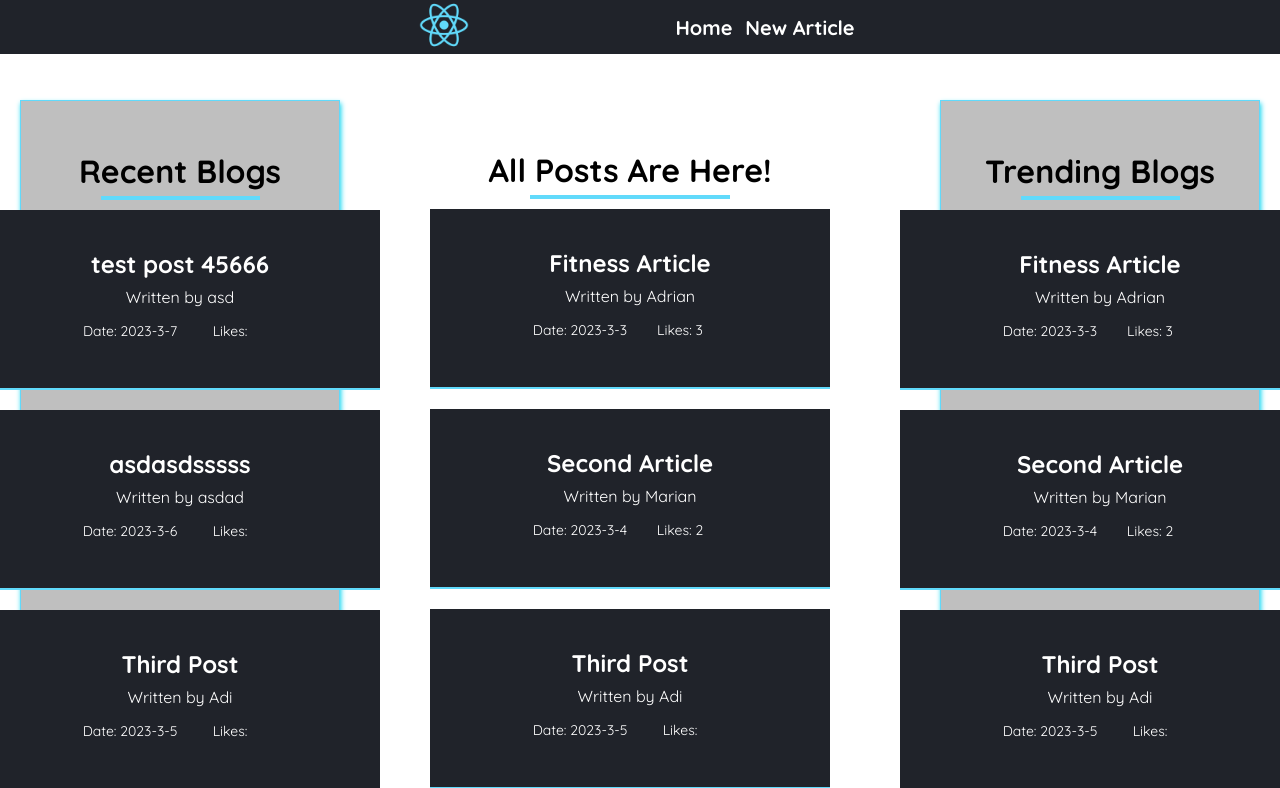
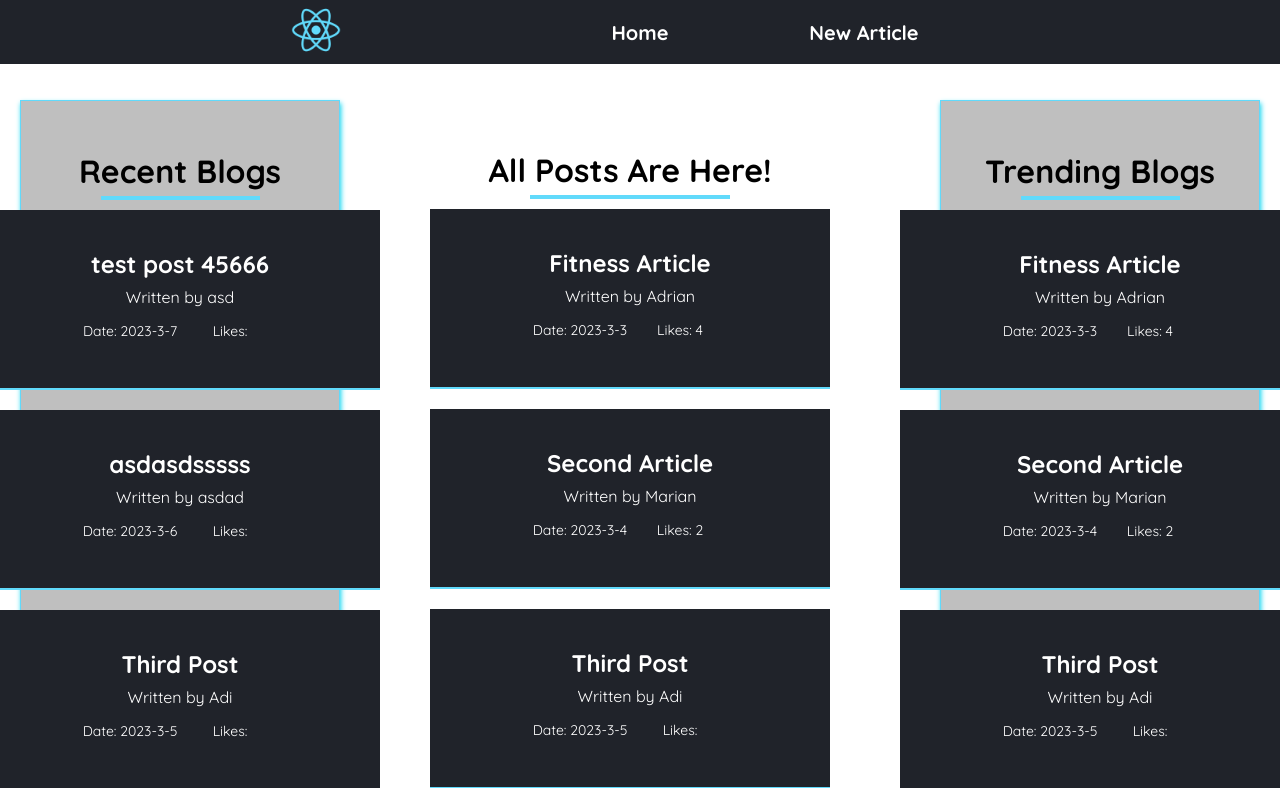
Before and after one commit to adri-12/React-Blog, a React (Create React App) app: page / in a window 1280 px wide. Shown: the top 788 px of the page. Built offline with nearby package versions, Linux system fonts and the light colour scheme; data requests are answered from the project's data file.

Commit message:
Added state to Navbar toggle button

```diff
--- a/src/App.js
+++ b/src/App.js
@@ -1,4 +1,5 @@
 import { BrowserRouter as Router, Routes, Route } from 'react-router-dom';
+import { useState } from 'react';
 import Navbar from './Components/Navbar';
 import Home from './Components/Home';
 import Create from './Components/Create';
@@ -8,9 +9,10 @@ import RecentArticles from './Components/RecentArticles';
 import Footer from './Components/Footer';
 
 function App() {
+  const [toggleNavbar,setToggleNavbar] = useState(false);
   return (
     <Router>
-      <Navbar />
+      <Navbar toggleNavbar={toggleNavbar} setToggleNavbar={setToggleNavbar}/>
       <>
         <Routes>
           <Route path="/" element={<Home />} />
--- a/src/components/Navbar.js
+++ b/src/components/Navbar.js
@@ -2,12 +2,7 @@ import { Link } from 'react-router-dom';
 import { useState } from 'react';
 import '../styles/navbar.scss';
 
-const Navbar = () => {
-const [isActive, setIsActive] = useState(false);
-const handleClick = () => {
-setIsActive(current => !current);
-};
-
+const Navbar = ({ toggleNavbar, setToggleNavbar }) => {
     return (
         <nav className='navbar'>
             <div className='logo-container'>
@@ -15,11 +10,11 @@ setIsActive(current => !current);
                  <img className="logo" src="/logo512.png" alt="React" />
             </Link>
             </div>
-            <div className="links">
-            <Link to="/">Home</Link>
-            <Link to="/create">New Article</Link>
-            </div>
-            <div className={isActive ? 'nav-active' : 'burger'} onClick={handleClick}>
+            <ul className={`nav-links ${toggleNavbar ? 'nav-active' : ''}`}>
+           <li><Link to="/">Home</Link></li>
+           <li><Link to="/create">New Article</Link></li>
+            </ul>
+            <div className='burger' onClick={() => setToggleNavbar(!toggleNavbar)}>
                 <div className='line1'></div>
                 <div className='line2'></div>
                 <div className='line3'></div>
--- a/src/data/db.json
+++ b/src/data/db.json
@@ -7,7 +7,7 @@
       "category": "Fitness",
       "date": "2023-3-3",
       "id": 5,
-      "likes": 3
+      "likes": 4
     },
     {
       "title": "Second Article",
--- a/src/styles/navbar.scss
+++ b/src/styles/navbar.scss
@@ -1,5 +1,6 @@
 // Navbar Style
 .navbar {
+    min-height: 8vh;
     z-index: 1;
     position: fixed;
     top: 0;
@@ -21,10 +22,10 @@
       }
     }
 
-    .links {
+    .nav-links {
       display: flex;
       justify-content: space-around;
-      width: 15%;
+      width: 35%;
       a {
         font-size: 20px;
         text-decoration: none;
@@ -33,6 +34,10 @@
         &:hover {
           color: #61dafb;
           transition: color 0.2s ease-out;
+        }
+      }
+      li {
+        list-style: none;
       }
     }
 }
@@ -46,11 +51,12 @@
   margin: 5px;
 }
 }
-}
 
 @media screen and (max-width:768px) {
- .navbar {
-  .links {
+  body {
+    overflow-x: hidden;
+  }
+  .nav-links {
     position: absolute;
     right: 0;
     height: 92vh;
@@ -62,9 +68,11 @@
     width: 50%;
     transform: translateX(100%);
     transition: transform 0.5s ease-in;
-    a {
-      opacity: 0;
+    li {
+      opacity: 1;
     }
+  }
+
   .burger {
     display: block;
   }
@@ -72,16 +80,3 @@
     transform: translateX(0%);
   }
     }
-
-@keyframes links {
-  from {
-    opacity: 0;
-    transform: translateX(50%);
-  }
-  to {
-    opacity: 1;
-    transform: translateX(0px)
-  }
-}
-    }
-  }
```
Lines whose indentation alone changed are shown as unchanged.
